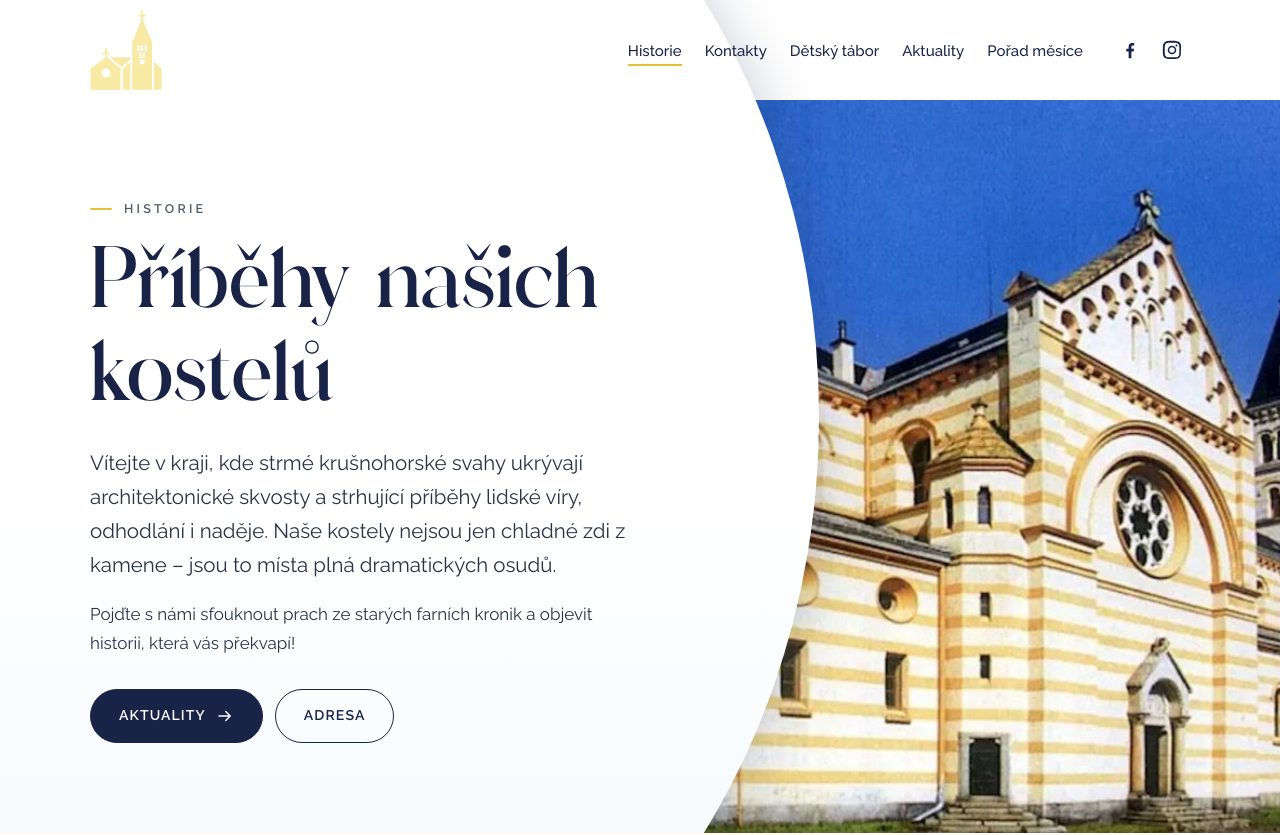
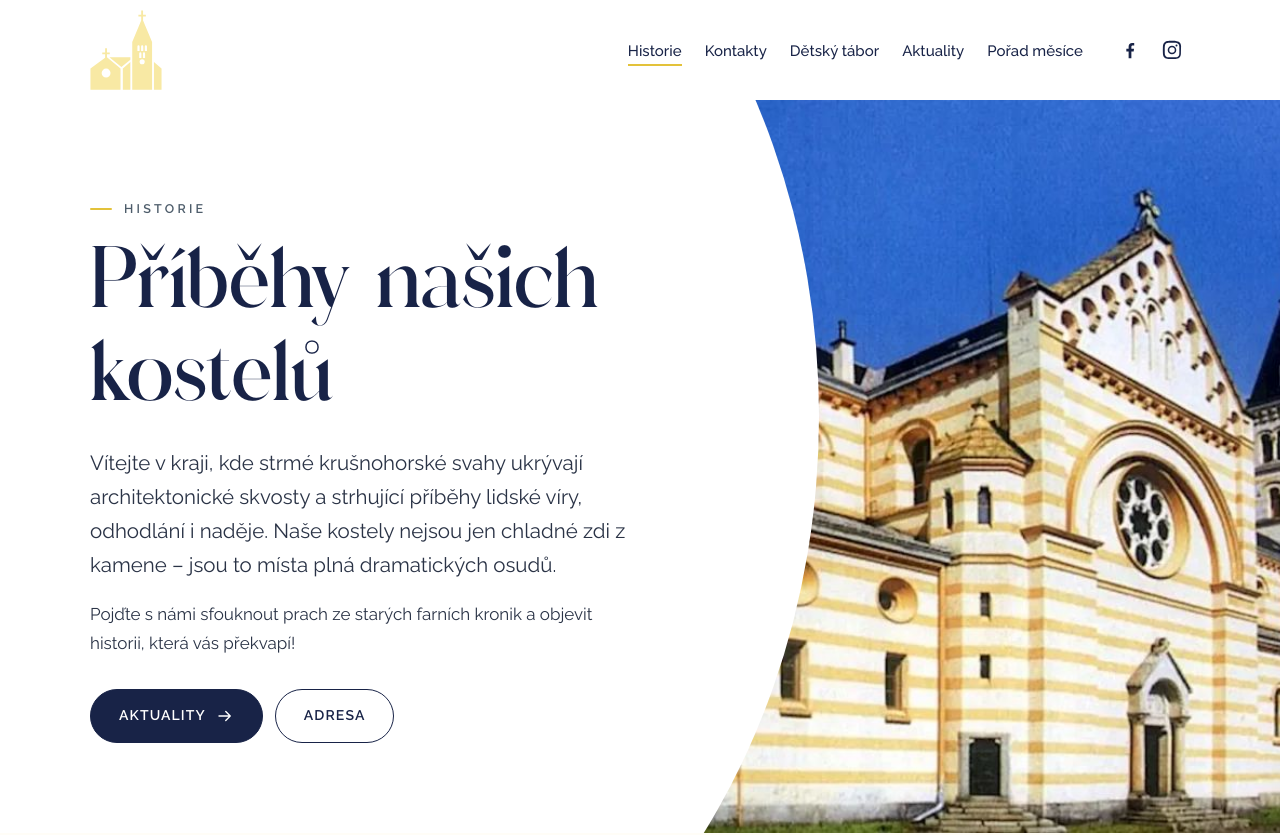
Before and after one commit to farnostkraslice/farnost-web, a plain HTML site: page historie.html in a window 1280 px wide. Shown: the top 835 px of the page. Drawn offline with Linux system fonts and the light colour scheme.

Commit message:
Oblá plocha v záhlaví podstránek bez stínu, nepřesahuje mimo fotku
Co-Authored-By: Claude Opus 5.5 <noreply@anthropic.com>

```diff
--- a/style.css
+++ b/style.css
@@ -522,7 +522,7 @@ header.scrolled .brand-mark svg{width:62px}
 /* ---------- podstránky s fotkou: bílá oblá plocha zakousnutá do fotky ---------- */
 .photo-hero{position:relative;overflow:hidden;background:#fff;min-height:clamp(560px,46vw,720px);display:flex;align-items:center}
 .photo-hero::before{content:"";position:absolute;z-index:1;top:-35%;bottom:-35%;left:-30%;width:94%;border-radius:50%;
-  background:linear-gradient(180deg,#fff 0%,#fff 55%,var(--mist) 140%);box-shadow:30px 0 60px -30px rgba(24,35,71,.25)}
+  background:#fff}
 .photo-hero .page-hero-grid{grid-template-columns:minmax(0,560px) 1fr}
 .photo-hero .page-hero-img{position:absolute;z-index:0;top:100px;right:0;bottom:0;width:58%;border-radius:0;box-shadow:none;aspect-ratio:auto}
 .photo-hero .wrap.page-hero-grid{position:static;z-index:auto;width:100%}
```
